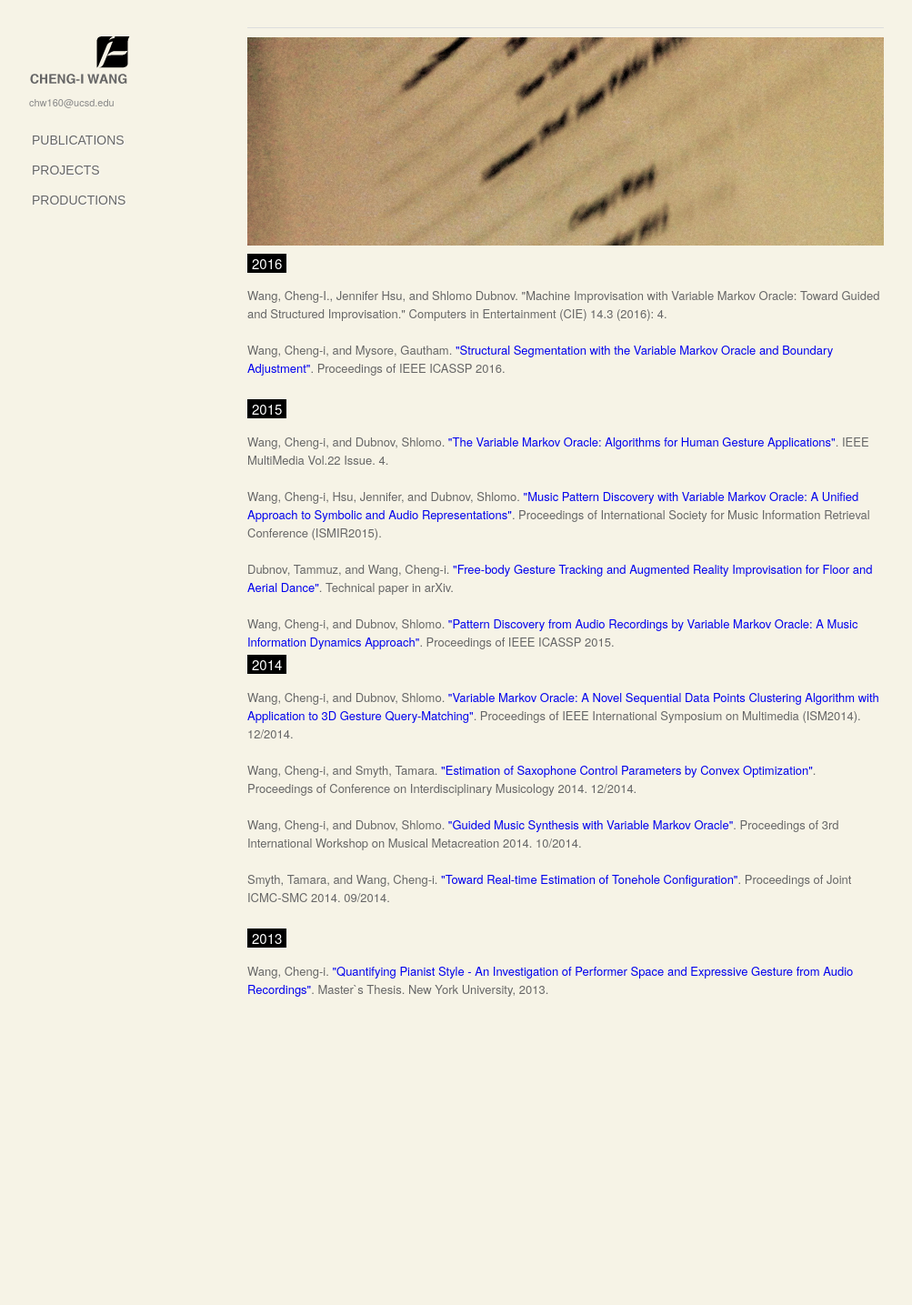
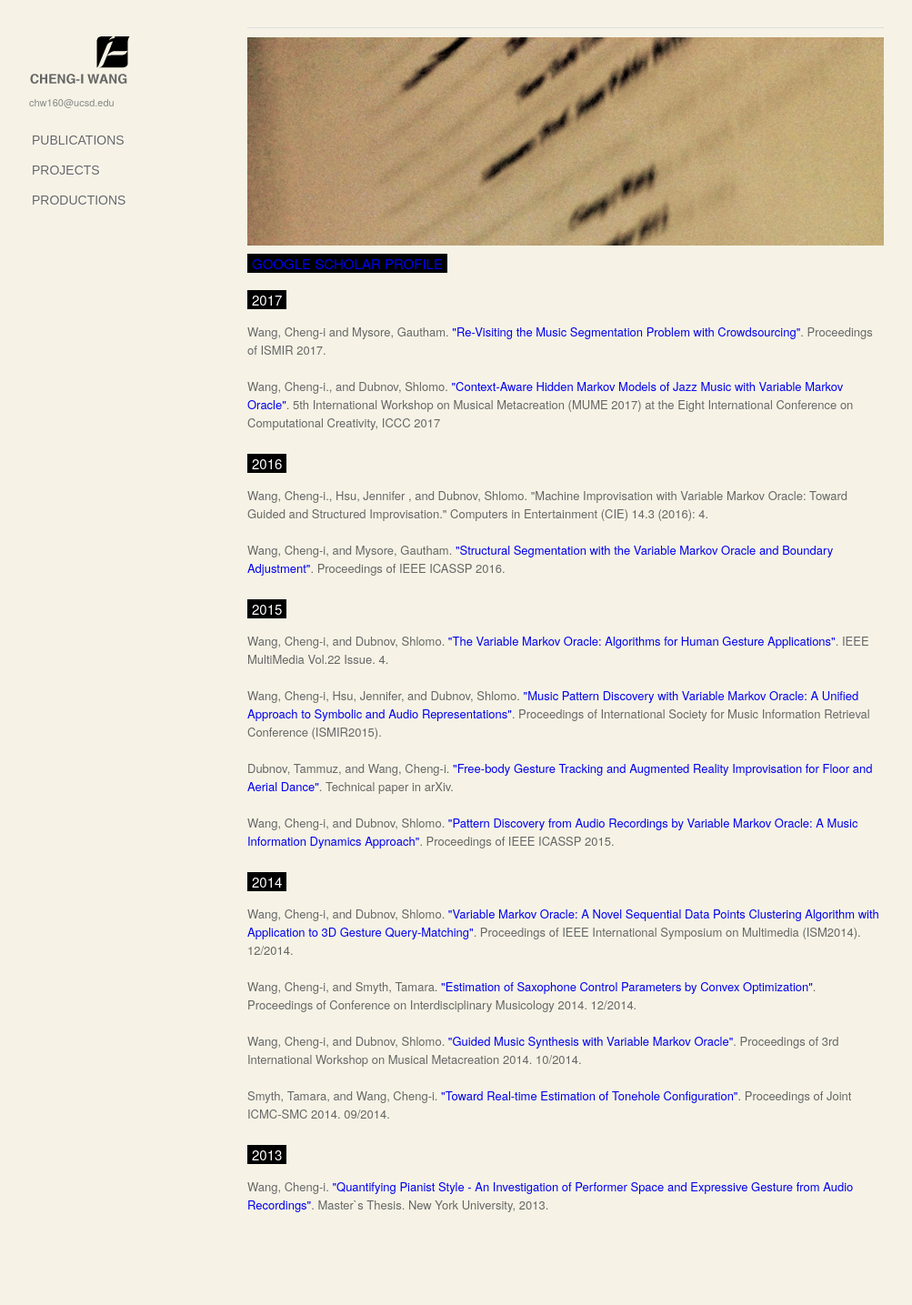
Before and after one commit to wangsix/wangsix.github.io, a Jekyll site: the page built from publications.html, in a window 1280 px wide. Shown: the whole page at 91% size, without its empty margins (128-1131 px from the left). Built offline with Jekyll 4.4.1, drawn with Linux system fonts in a browser that asks for light colours; before the commit the page ends 1178 px from its top, so only the background shows below that.

Commit message:
updated publication.html

```diff
--- a/publications.html
+++ b/publications.html
@@ -5,50 +5,54 @@ title: Publications - Cheng-i Wang
 <hr>
 <img src="img/banner4.jpg" />
 
-<h1 style="margin-top: -10px;"><span class="textbg">2016</span>
-            </h1>
-            Wang, Cheng-I., Jennifer Hsu, and Shlomo Dubnov. "Machine Improvisation with Variable Markov Oracle: Toward Guided and Structured Improvisation." Computers in Entertainment (CIE) 14.3 (2016): 4.
-            <br />
-            <br />
+<h1 style="margin-top: -10px;"><span class="textbg"><a href="https://scholar.google.com/citations?user=SmuY2sMAAAAJ&hl=en">Google Scholar Profile</a></span></h1>
+
+
+<h1 style="margin-top: -10px;"><span class="textbg">2017</span></h1>
+
+Wang, Cheng-i and Mysore, Gautham. <a href="https://ismir2017.smcnus.org/wp-content/uploads/2017/10/102_Paper.pdf">"Re-Visiting the Music Segmentation Problem with Crowdsourcing"</a>. Proceedings of ISMIR 2017.
+<br /><br />
+
+Wang, Cheng-i., and Dubnov, Shlomo. <a href="https://www.researchgate.net/profile/Shlomo_Dubnov/publication/320268052_Context-Aware_Hidden_Markov_Models_of_Jazz_Music_with_Variable_Markov_Oracle/links/59d8f28daca272e60966c983/Context-Aware-Hidden-Markov-Models-of-Jazz-Music-with-Variable-Markov-Oracle.pdf">"Context-Aware Hidden Markov Models of Jazz Music with Variable Markov Oracle"</a>. 5th International Workshop on Musical Metacreation (MUME 2017) at the Eight International Conference on Computational Creativity, ICCC 2017
+<br /><br />
+
+<h1 style="margin-top: -10px;"><span class="textbg">2016</span></h1>
+
+Wang, Cheng-i., Hsu, Jennifer , and Dubnov, Shlomo. "Machine Improvisation with Variable Markov Oracle: Toward Guided and Structured Improvisation." Computers in Entertainment (CIE) 14.3 (2016): 4.
+<br /><br />
+
 Wang, Cheng-i, and Mysore, Gautham. <a href="https://ccrma.stanford.edu/~gautham/Site/Publications_files/segmentation-icassp_2016.pdf">"Structural Segmentation with the Variable Markov Oracle and Boundary Adjustment"</a>. Proceedings of IEEE ICASSP 2016.
-            <br />
-	        <br />
-            <h1 style="margin-top: -10px;"><span class="textbg">
-            <!--title here-->
-            2015 <span class="lowercase"></span>
-            <!--end of the title-->
-            </span></h1>
+<br /><br />
+
+<h1 style="margin-top: -10px;"><span class="textbg">2015</span></h1>
+
 Wang, Cheng-i, and Dubnov, Shlomo. <a href="http://dx.doi.org/10.1109/MMUL.2015.76">"The Variable Markov Oracle: Algorithms for Human Gesture Applications"</a>. IEEE MultiMedia Vol.22 Issue. 4.
-            <br />
-			<br />
+<br /><br />
+
 Wang, Cheng-i, Hsu, Jennifer, and Dubnov, Shlomo. <a href="http://ismir2015.uma.es/articles/78_Paper.pdf">"Music Pattern Discovery with Variable Markov Oracle: A Unified Approach to Symbolic and Audio Representations"</a>. Proceedings of International Society for Music Information Retrieval Conference (ISMIR2015).
-            <br />
-			<br />
+<br /><br />
+
 Dubnov, Tammuz, and Wang, Cheng-i. <a href="http://arxiv.org/abs/1509.04751">"Free-body Gesture Tracking and Augmented Reality Improvisation for Floor and Aerial Dance"</a>. Technical paper in arXiv.
-            <br />
-            <br />
+<br /><br />
+
 Wang, Cheng-i, and Dubnov, Shlomo. <a href="http://dx.doi.org/10.1109/ICASSP.2015.7178056">"Pattern Discovery from Audio Recordings by Variable Markov Oracle: A Music Information Dynamics Approach"</a>. Proceedings of IEEE ICASSP 2015.
-            <h1 style="margin-top: -10px;"><span class="textbg">
-            <!--title here-->
-            2014 <span class="lowercase"></span>
-            <!--end of the title-->
-            </span></h1>
+<br /><br />
+
+<h1 style="margin-top: -10px;"><span class="textbg">2014</span></h1>
+
 Wang, Cheng-i, and Dubnov, Shlomo. <a href="http://dx.doi.org/10.1109/ISM.2014.39">"Variable Markov Oracle: A Novel Sequential Data Points Clustering Algorithm with Application to 3D Gesture Query-Matching"</a>. Proceedings of IEEE International Symposium on Multimedia (ISM2014). 12/2014.
-            	<br />
-            	<br />
+<br /><br />
+
 Wang, Cheng-i, and Smyth, Tamara. <a href="http://acsweb.ucsd.edu/~chw160/pdf/cim14_sax_convex_Wang_Smyth_Lipton.pdf">"Estimation of Saxophone Control Parameters by Convex Optimization"</a>. Proceedings of Conference on Interdisciplinary Musicology 2014. 12/2014.
-            	<br />
-            	<br />
+<br /><br />
+
 Wang, Cheng-i, and Dubnov, Shlomo. <a href="http://acsweb.ucsd.edu/~chw160/pdf/mume2014_vmo_Wang_Dubnov.pdf">"Guided Music Synthesis with Variable Markov Oracle"</a>. Proceedings of 3rd International Workshop on Musical Metacreation 2014. 10/2014.
-            	<br />
-            	<br />
+<br /><br />
+
 Smyth, Tamara, and Wang, Cheng-i. <a href="http://acsweb.ucsd.edu/~chw160/pdf/smc14_saxophone_Smyth_Wang.pdf">"Toward Real-time Estimation of Tonehole Configuration"</a>. Proceedings of Joint ICMC-SMC 2014. 09/2014.
-		<br />
-		<br />
-            <h1 style="margin-top: -10px;"><span class="textbg">
-            <!--title here-->
-            2013 <span class="lowercase"></span>
-            <!--end of the title-->
-            </span></h1>
+<br /><br />
+
+<h1 style="margin-top: -10px;"><span class="textbg">2013</span></h1>
+
 Wang, Cheng-i. <a href="http://chengiwang.com/pdf/Cheng-i_Wang_master_thesis.pdf">"Quantifying Pianist Style - An Investigation of Performer Space and Expressive Gesture from Audio Recordings"</a>. Master`s Thesis. New York University, 2013.
-			<br />
+<br /><br />
```
Lines whose indentation alone changed are shown as unchanged.
